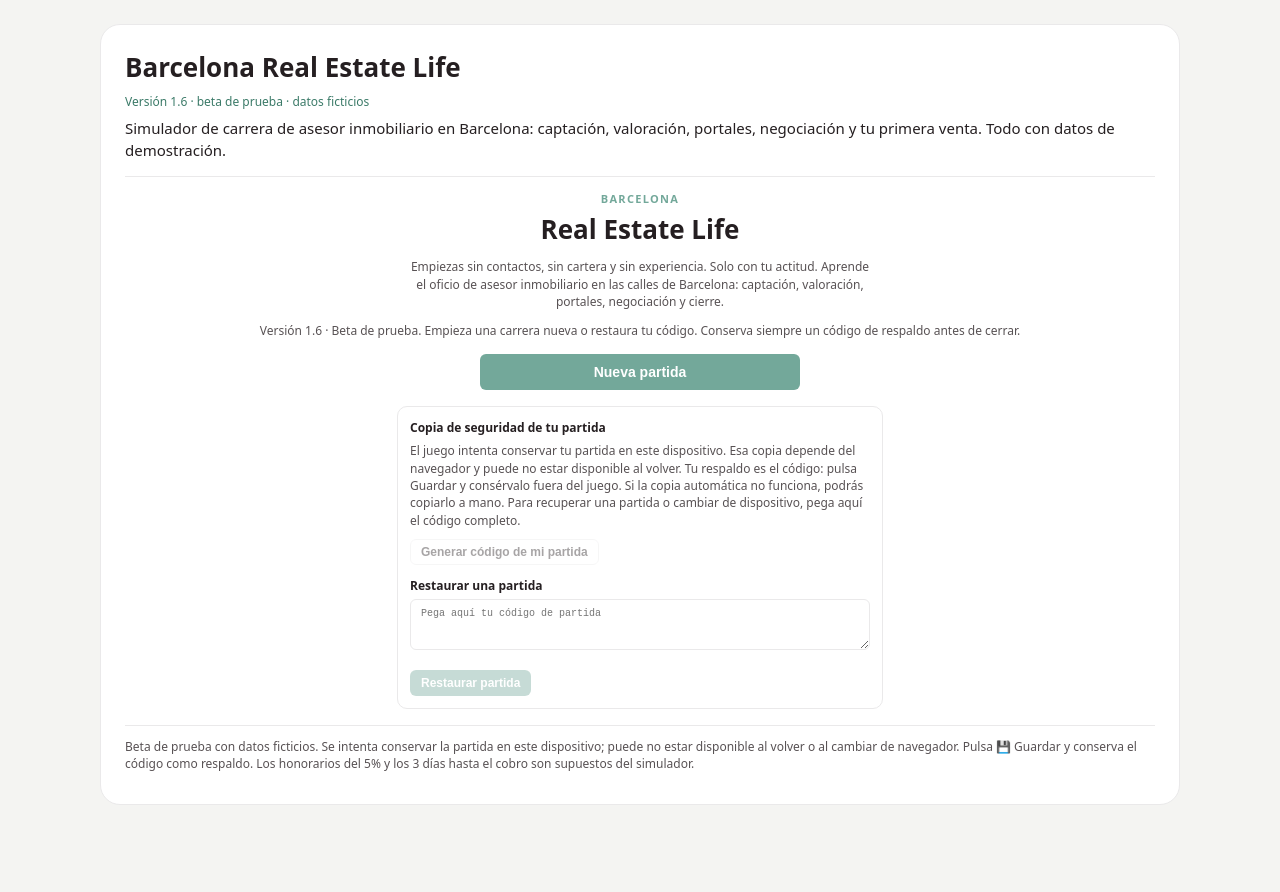
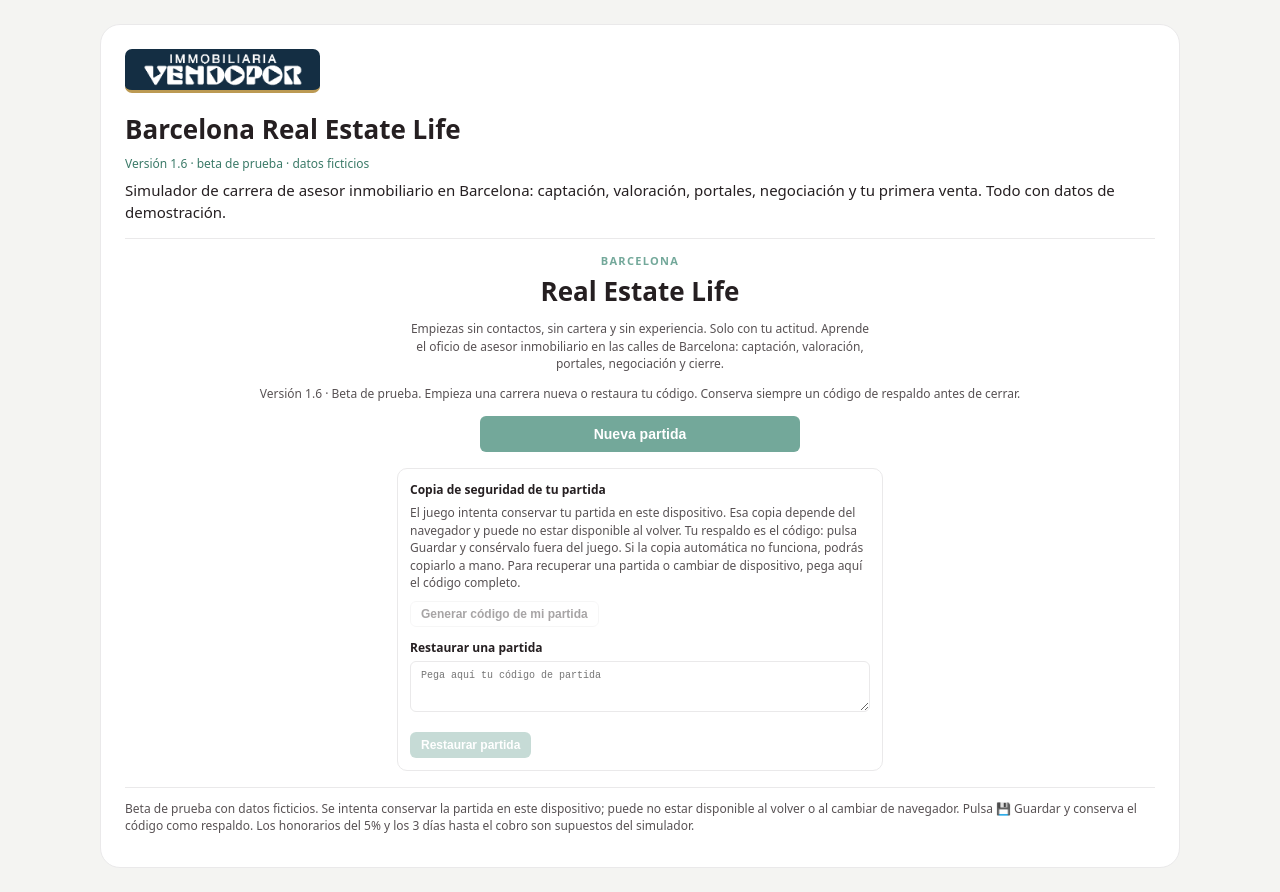
Before and after one commit to medicoinmobiliario/vendopor-re-life, a React (Vite) app in the folder app/: page / in a window 1280 px wide. Before the commit the page ends 829 px from the top, so only its background shows below. Built offline with nearby package versions, Linux system fonts and the light colour scheme.

Commit message:
Visual aprobado: cabecera VENDOPOR

```diff
--- a/app/src/App.tsx
+++ b/app/src/App.tsx
@@ -1,3 +1,4 @@
+import logoVendopor from './vendopor-logo';
 import { InvitacionEmpleo } from './empleo';
 import { usePartidaLocal } from './guardado-local';
 import { depurarCitas } from './citas';
@@ -113,6 +114,7 @@ export function App() {
 
   return (
     <FileCard lang="es">
+      <img src={logoVendopor} alt="VENDOPOR Inmobiliaria" style={{width:195,height:44,objectFit:"contain",background:"#142e43",borderRadius:7,borderBottom:"3px solid #bc9a53",padding:"3px 10px",boxSizing:"border-box",marginBottom:12}} />
       <Header
         title="Barcelona Real Estate Life"
         fact="Versión 1.6 · beta de prueba · datos ficticios"
@@ -130,4 +132,4 @@ export function App() {
       <p className="brel-small brel-muted" style={{ margin: '8px 0 0' }}>{estado.message}</p>
     </FileCard>
   );
-    }
+}
```
